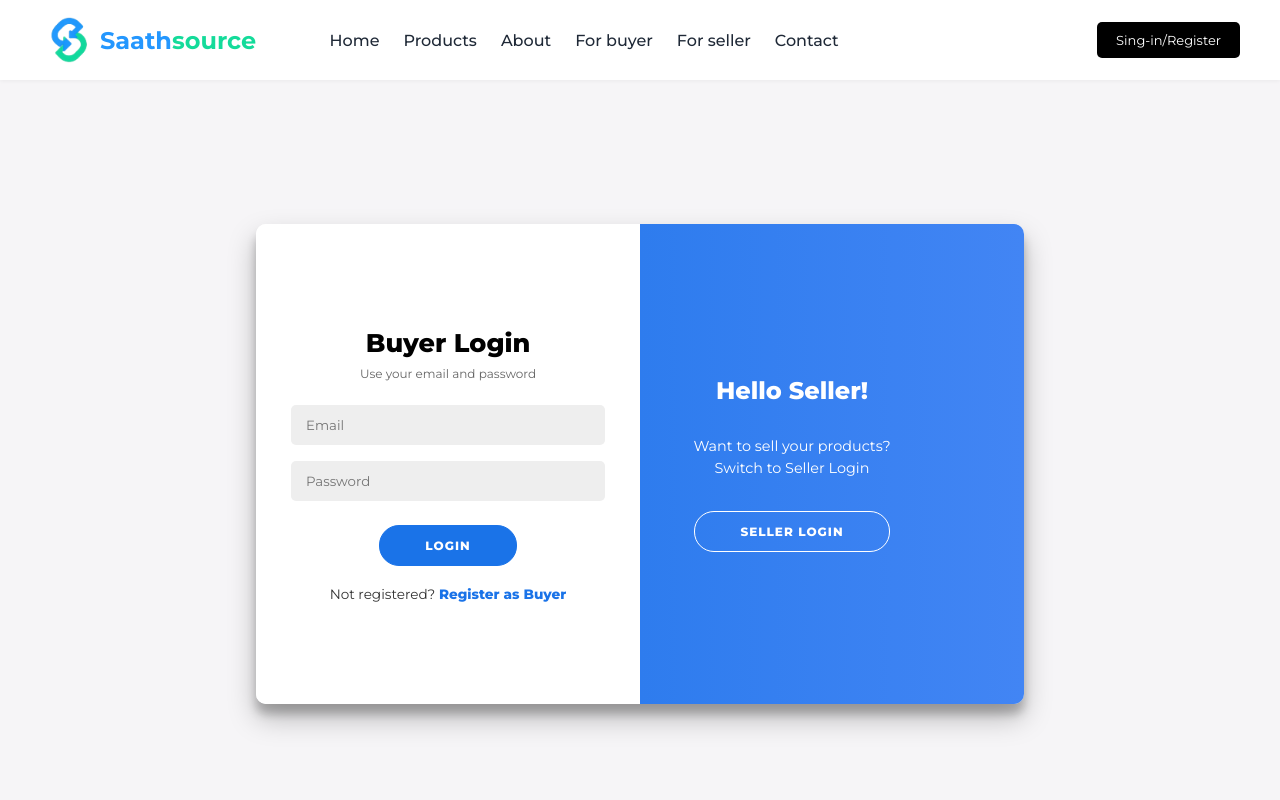
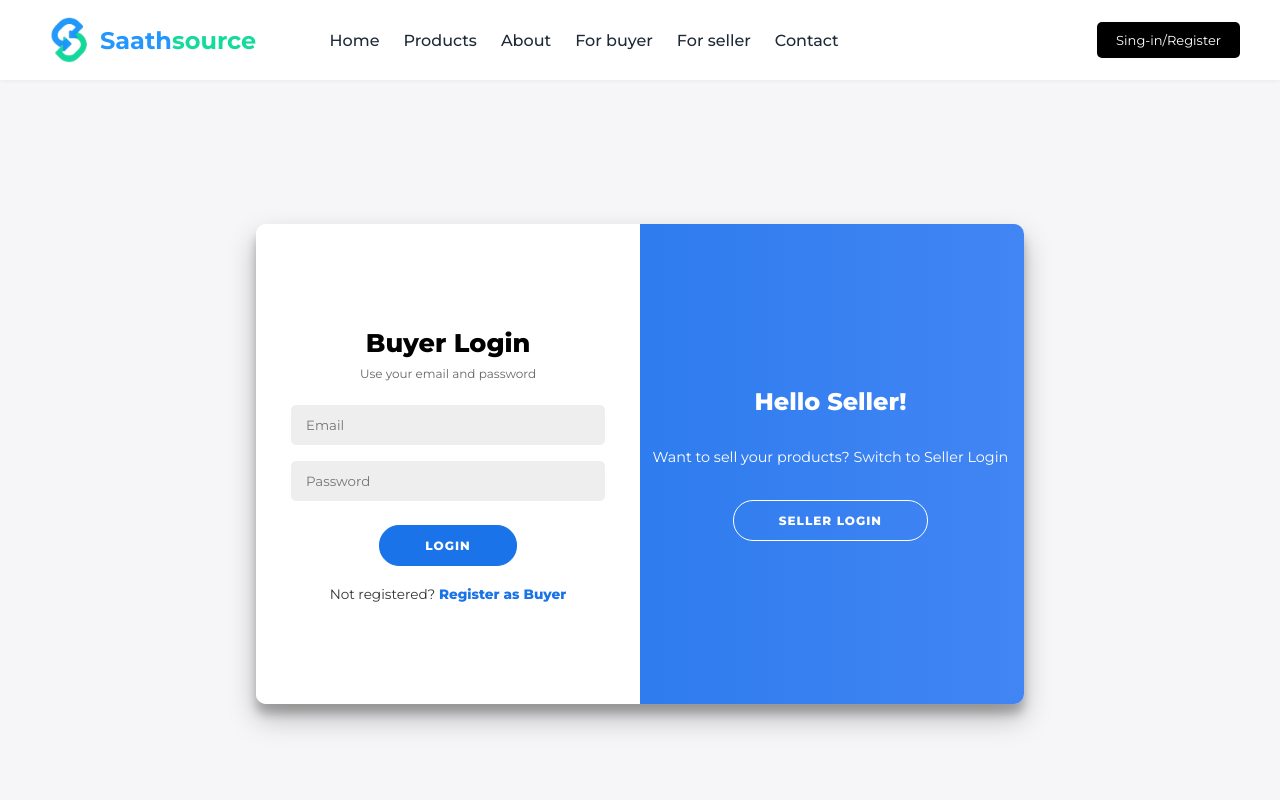
Before and after one commit to Sarbaj/Pharmotsav, a React (Vite) app in the folder frontend/: page /login in a window 1280 px wide. Shown: the top 800 px of the page. Built offline with nearby package versions, Linux system fonts and the light colour scheme.

Commit message:
make some change

```diff
--- a/frontend/src/App.jsx
+++ b/frontend/src/App.jsx
@@ -10,6 +10,8 @@ import Footer from "./components/Footer.jsx";
 import Header from "./components/Header/Header.jsx";
 import Buyer from "./components/BuyerSeller/Buyer.jsx";
 import Seller from "./components/BuyerSeller/Seller.jsx";
+import BuyerProfile from "./components/BuyerProfile.jsx";
+import SellerProfile from "./components/SellerProfile.jsx";
 import About from "./components/About.jsx";
 const App = () => {
   return (
@@ -25,6 +27,8 @@ const App = () => {
         <Route path="about" element={<About />} />
         <Route path="/sellerregister" element={<SellerRegister />} />
         <Route path="/login" element={<Login />} />
+        <Route path="/buyer-profile" element={<BuyerProfile />} />
+        <Route path="/seller-profile" element={<SellerProfile />} />
         {/* <Route path="products" element={<Products />}/> */}
       </Routes>
       <Footer />
--- a/frontend/src/CSS/Home.css
+++ b/frontend/src/CSS/Home.css
@@ -3,6 +3,7 @@
   font-family: "logos";
   src: url(../FONT/QldNNTtLsx4E__B0XQmWaXx0xKVu.woff2) format("woff");
 }
+
 @font-face {
   font-family: "uppercasefont";
   src: url(../FONT/JTUSjIg1_i6t8kCHKm459WlhyyTh89Y.woff2) format("woff");
@@ -14,12 +15,19 @@
 }
 main {
   width: 100vw;
+  margin-top: 5rem;
+  background-image: url(../assets/back.png);
+  background-size: cover;
+  background-position: center;
+  background-repeat: no-repeat;
   height: 90vh;
   display: flex;
   justify-content: center;
   align-items: center;
 }
 main .container {
+
+
   position: relative;
   top: 2rem;
   width: 80vw;
--- a/frontend/src/CSS/Login.css
+++ b/frontend/src/CSS/Login.css
@@ -168,7 +168,7 @@
 }
 
 .login-overlay-left {
-  left: 0;
+  left: -2.4rem;
   transform: translateX(-20%);
 }
 .login-container.right-panel-active .login-overlay-left {
@@ -176,7 +176,7 @@
 }
 
 .login-overlay-right {
-  right: 0;
+  right: -2.4rem;
   transform: translateX(0);
 }
 .login-container.right-panel-active .login-overlay-right {
--- /dev/null
+++ b/frontend/src/components/BuyerProfile.jsx
@@ -0,0 +1,9 @@
+import React from 'react'
+
+function BuyerProfile() {
+  return (
+    <div>BuyerProfile</div>
+  )
+}
+
+export default BuyerProfile
--- a/frontend/src/components/Login.jsx
+++ b/frontend/src/components/Login.jsx
@@ -41,7 +41,7 @@ const Login = () => {
         localStorage.setItem("refreshToken", data.data.refreshToken);
         localStorage.setItem("user", JSON.stringify(user));
         localStorage.setItem("role", role);
-
+        console.log("user: ",user);
         alert(`${role} login successful`);
         navigate(`/${role}-profile`);
       } else {
@@ -141,7 +141,7 @@ const Login = () => {
             <div className="login-overlay-panel login-overlay-right">
               <h1 className="login-overlay-title">Hello Seller!</h1>
               <p className="login-overlay-text">
-                Want to sell your products? <br/>Switch to Seller Login
+                Want to sell your products? Switch to Seller Login
               </p>
               <button
                 className="login-btn ghost"
--- /dev/null
+++ b/frontend/src/components/SellerProfile.jsx
@@ -0,0 +1,9 @@
+import React from 'react'
+
+function SellerProfile() {
+  return (
+    <div>SellerProfile</div>
+  )
+}
+
+export default SellerProfile
```
Also changed, not shown: frontend/src/assets/back.png (added), frontend/src/assets/frontback.png (added).
